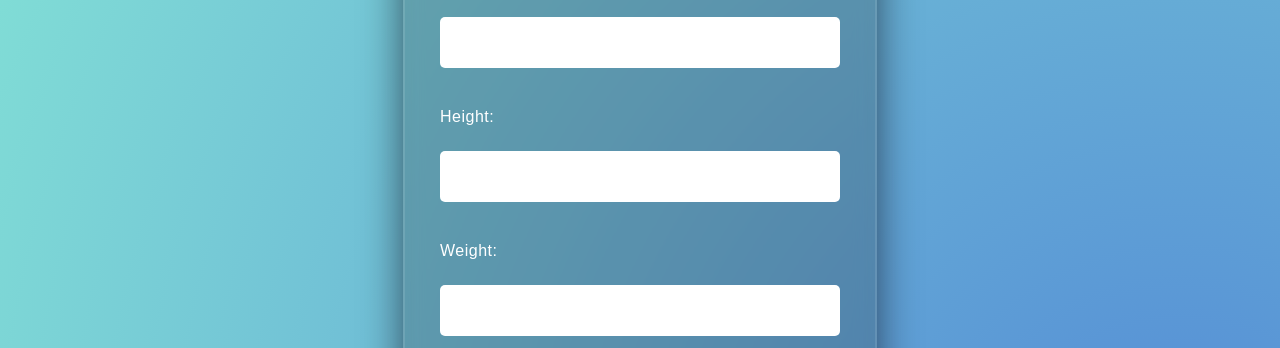
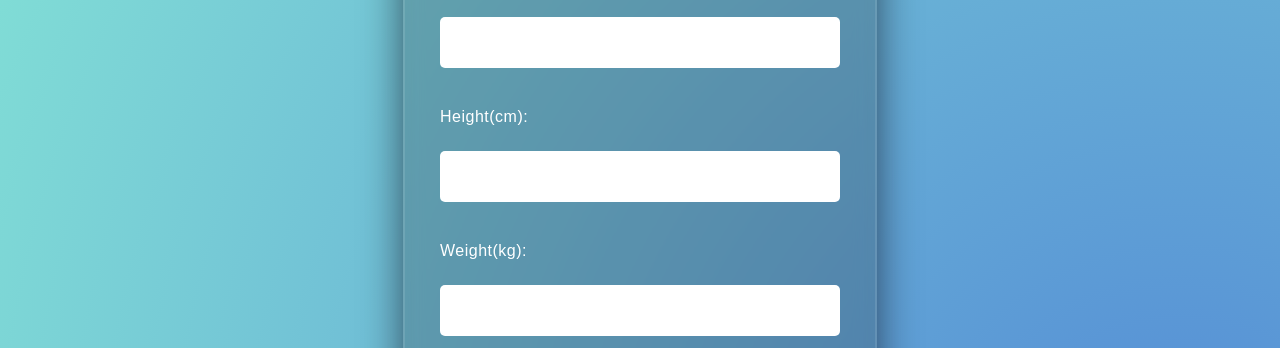
Before and after one commit to HaoliangCheng/calorie_tracker, a Flask app: page /register/ in a window 1280 px wide. Shown: the part 593-941 px from the top of the page. Run offline with Flask 3, Linux system fonts and the light colour scheme.

Commit message:
Update registerPage.html

```diff
--- a/templates/registerPage.html
+++ b/templates/registerPage.html
@@ -13,8 +13,8 @@
             Username: <input type="text" name="user" /><br/>
             Age: <input type="text" name="age" /><br/>
             Gender: <input type="text" name="gender" /><br/>
-            Height: <input type="text" name="height" /><br/>
-            Weight: <input type="text" name="weight" /><br/>
+            Height(cm): <input type="text" name="height" /><br/>
+            Weight(kg): <input type="text" name="weight" /><br/>
             Weight goal: <input type="text" name="goal_weight" /><br/>
             Daily calorie goal: <input type="text" name="daily_caloire_goal" /><br/>
 
```
